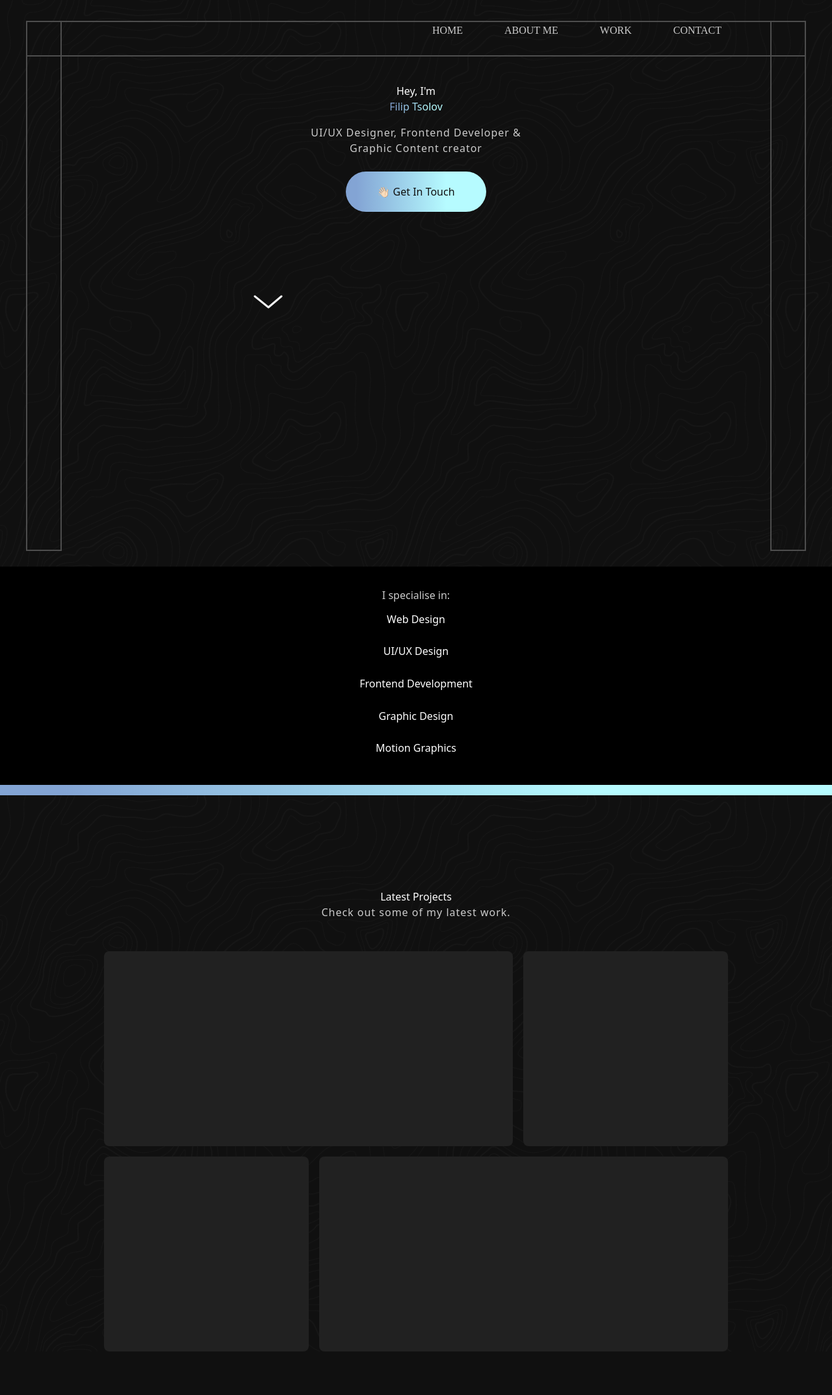
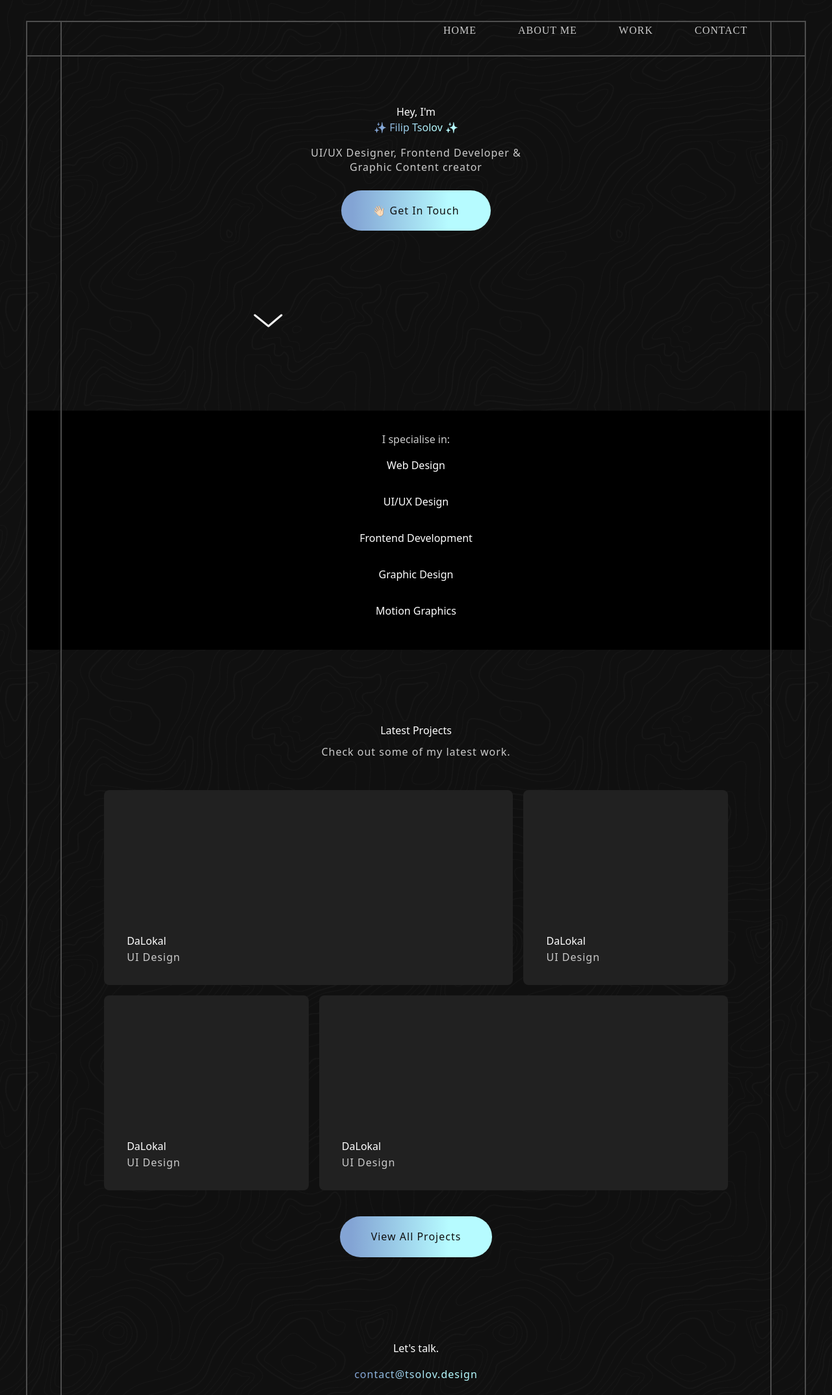
Before and after one commit to ftsolov/portfolio, a website: page pages/index.html in a window 1280 px wide. Shown: the whole page at 65% size. Before the commit the page ends 2080 px from the top, so only its background shows below. Drawn offline with nearby package versions, Linux system fonts and the light colour scheme.

Commit message:
deniz css masterclass changes

```diff
--- a/pages/index.html
+++ b/pages/index.html
@@ -3,7 +3,7 @@
   <head>
     <meta charset="UTF-8" />
     <meta name="viewport" content="width=device-width, initial-scale=1.0" />
-    <title>Filip Tsolov</title>
+    <title>Home | Filip Tsolov</title>
     <link rel="stylesheet" href="../styles/styles.css" />
     <link rel="stylesheet" href="../node_modules/tailwindcss/tailwind.css" />
     <script src="../js/index.js" defer></script>
@@ -11,23 +11,23 @@
   <body>
     <div class="layout-container">
       <div class="horizontal-bar">
-        <div class="log"></div>
+        <div class="logo"></div>
         <div>
           <ul class="nav">
-            <li><a href="#">HOME</a></li>
-            <li><a href="#">ABOUT ME</a></li>
-            <li><a href="#">WORK</a></li>
-            <li><a href="#">CONTACT</a></li>
+            <li><a href="../pages/index.html">HOME</a></li>
+            <li><a href="../pages/about.html">ABOUT ME</a></li>
+            <li><a href="../pages/work.html">WORK</a></li>
+            <li><a href="../pages/contact.html">CONTACT</a></li>
           </ul>
         </div>
       </div>
       <div class="vertical-bar-left"></div>
       <div class="vertical-bar-right"></div>
-    </div>
+      <div class="flex-container">
         <div class="hero">
           <h1 class="hero-header">
             Hey, I'm <br />
-        <span class="gradient-text">Filip Tsolov</span>
+            <span class="gradient-text">✨ Filip Tsolov ✨</span>
           </h1>
           <p>
             UI/UX Designer, Frontend Developer & <br />
@@ -37,33 +37,67 @@
             <a href="#" class="button">👋🏻 Get In Touch</a>
           </div>
           <div>
-        <img src="../src/icons/arrow.svg" alt="" class="arrow" />
+            <img src="../src/icons/arrow.svg" alt="arrow" class="arrow" />
           </div>
         </div>
         <div id="media" class="background">
           <h3 class="specialise-in">I specialise in:</h3>
-    <h2 onmouseover="changeBgTo('webDesign')" class="specialise">Web Design</h2>
-    <h2 onmouseover="changeBgTo('UIDesign')" class="specialise">UI/UX Design</h2>
+          <h2 onmouseover="changeBgTo('webDesign')" class="specialise">
+            Web Design
+          </h2>
+          <h2 onmouseover="changeBgTo('UIDesign')" class="specialise">
+            UI/UX Design
+          </h2>
           <h2 class="specialise">Frontend Development</h2>
           <h2 class="specialise">Graphic Design</h2>
           <h2 class="specialise">Motion Graphics</h2>
         </div>
-  <div class="line"></div>
+<!--        <div class="line"></div>-->
         <div>
           <h2 class="latest">Latest Projects</h2>
           <p>Check out some of my latest work.</p>
         </div>
+        <div>
           <div class="project-container max-w">
             <div class="grid-container">
-        <div class="grid-child project1"></div>
-        <div class="grid-child project2"></div>
-        <div class="grid-child project3"></div>
-        <div class="grid-child project4"></div>
+              <div class="grid-child project1">
+                <div class="project-details">
+                  <h3>DaLokal</h3>
+                  <p>UI Design</p>
+                </div>
+              </div>
+              <div class="grid-child project2">
+                <div class="project-details">
+                  <h3>DaLokal</h3>
+                  <p>UI Design</p>
+                </div>
+              </div>
+              <div class="grid-child project3">
+                <div class="project-details">
+                  <h3>DaLokal</h3>
+                  <p>UI Design</p>
+                </div>
+              </div>
+              <div class="grid-child project4">
+                <div class="project-details">
+                  <h3>DaLokal</h3>
+                  <p>UI Design</p>
+                </div>
+              </div>
+            </div>
+          </div>
+          <a href="#" class="button">View All Projects</a>
+        </div>
+        <div class="talk">
+          <h1>Let's talk.</h1>
+          <a href="mailto:contact@tsolov.design">
+            <h2 class="gradient-text" style="display: inline-block">
+              contact@tsolov.design
+            </h2>
+          </a>
         </div>
       </div>
 
+    </div>
   </body>
-  <script src="../js/index.js">
-    f
-  </script>
 </html>
--- a/styles/styles.css
+++ b/styles/styles.css
@@ -16,6 +16,7 @@ body {
 
 a {
   text-decoration: none;
+  letter-spacing: 1px;
 }
 
 :root {
@@ -35,6 +36,7 @@ body {
   text-align: center;
   color: var(--white);
   height: 100%;
+  padding: 0 2rem;
 }
 
 h1 {
@@ -52,13 +54,17 @@ h3 {
 p {
   font-size: 1rem;
   color: var(--text);
-  line-height: 1.5;
+  line-height: 1.4;
   letter-spacing: 1px;
 }
 
 div li {
   margin-right: 4rem;
   list-style-type: none;
+}
+
+div li:last-child {
+  margin-right: 1.5rem;
 }
 
 div li a {
@@ -68,9 +74,10 @@ div li a {
   font-size: 1rem;
   border-bottom: 1px solid var(--bg-black);
   transition: border-bottom-color;
-  transition-duration: 0.2s;
+  transition-duration: 0.1s;
   transition-timing-function: ease-out;
   padding-bottom: 4px;
+  letter-spacing: 1px;
 }
 
 div li a:hover {
@@ -90,6 +97,7 @@ div li a:hover {
 
 .vertical-bar-left {
   border: 2px solid #4d4d4d;
+  border-bottom: none;
   top: 0;
   left: 0;
   position: absolute;
@@ -99,6 +107,7 @@ div li a:hover {
 
 .vertical-bar-right {
   border: 2px solid #4d4d4d;
+  border-bottom: none;
   top: 0;
   right: 0;
   position: absolute;
@@ -119,7 +128,7 @@ div li a:hover {
   max-width: 1200px;
   margin: 2rem auto;
   position: relative;
-  height: 101% !important;
+  /*height: 101% !important;*/
 }
 
 .button {
@@ -143,7 +152,7 @@ div li a:hover {
   background: white;
   -webkit-background-clip: text;
   -webkit-text-fill-color: transparent;
-  margin: 0.8rem;
+  margin: 1rem;
   display: inline-block;
   width: fit-content;
 }
@@ -175,19 +184,19 @@ div li a:hover {
 }
 
 .hero {
-  top: 0;
-  bottom: 0;
-  left: 0;
-  right: 0;
   margin: 8rem auto;
   width: 500px;
-  height: 300px;
-  position: absolute;
+  /*position: absolute;*/
 }
 
 .hero-header {
   /*margin-top: 11rem;*/
   margin-bottom: 1rem;
+}
+
+.flex-container {
+  display: flex;
+  flex-direction: column;
 }
 
 .arrow {
@@ -202,16 +211,17 @@ div li a:hover {
 
 .line {
   width: 100%;
-  height: 1rem;
+  height: 5px;
   background: var(--gradient);
+  margin-top: 4rem;
 }
 
 .latest {
-  margin: 9rem auto 0;
+  margin: 7rem auto 0.6rem;
 }
 
 .project-container {
-  margin: 3rem auto;
+  margin: 3rem auto 1rem;
   display: flex;
   align-items: center;
   justify-content: center;
@@ -231,8 +241,15 @@ div li a:hover {
 .grid-child {
   background-color: #212121;
   width: 100%;
-  padding: 1rem;
+  padding: 2rem;
   border-radius: 8px;
+  display: flex;
+  align-items: flex-end;
+}
+
+.grid-child:hover {
+  background-size: 110%;
+  cursor: pointer;
 }
 
 .project1 {
@@ -251,6 +268,45 @@ div li a:hover {
   grid-column: 3/6;
 }
 
+.project-details {
+  display: flex;
+  flex-direction: column;
+  align-items: flex-start;
+  height: fit-content;
+  margin-left: 0.2rem;
+  width: 100%;
+}
+
+.project-details h3,
+p {
+  margin: 0;
+}
+
+.project-details h3 {
+  margin-bottom: 0.1rem;
+}
+
+.arrow-project {
+  align-self: flex-end;
+  fill: white;
+}
+
+.talk {
+  margin-top: 8rem;
+}
+
+.talk h1 {
+  margin-bottom: 0;
+}
+
+.talk h2 {
+  margin-top: 1rem;
+}
+
+.talk h2:hover {
+  cursor: pointer;
+}
+
 @keyframes bounce {
   0% {
     transform: translateY(0px);
@@ -263,8 +319,7 @@ div li a:hover {
   }
 }
 
-
-@media screen and (max-width: 850px) {
+@media screen and (max-width: 600px) {
   .grid-container {
     grid-template-columns: 1fr;
     grid-column-gap: 0;
@@ -274,4 +329,24 @@ div li a:hover {
   .grid-child {
     grid-column: 1;
   }
+
+  .grid-container {
+    width: 90%;
+  }
 }
+
+@media screen and (max-width: 950px) {
+  .grid-container {
+    grid-template-columns: 1fr;
+    grid-column-gap: 0;
+    grid-template-rows: 300px 300px 300px 300px;
+  }
+
+  .grid-child {
+    grid-column: 1;
+  }
+
+  .grid-container {
+    width: 70%;
+  }
+}
```
Also changed, not shown: pages/about.html (+21 -2 lines), pages/contact.html (+21 -2 lines), pages/work.html (added, +28 -0 lines), src/icons/arrow-right.svg (added). Lines whose indentation alone changed are shown as unchanged.
